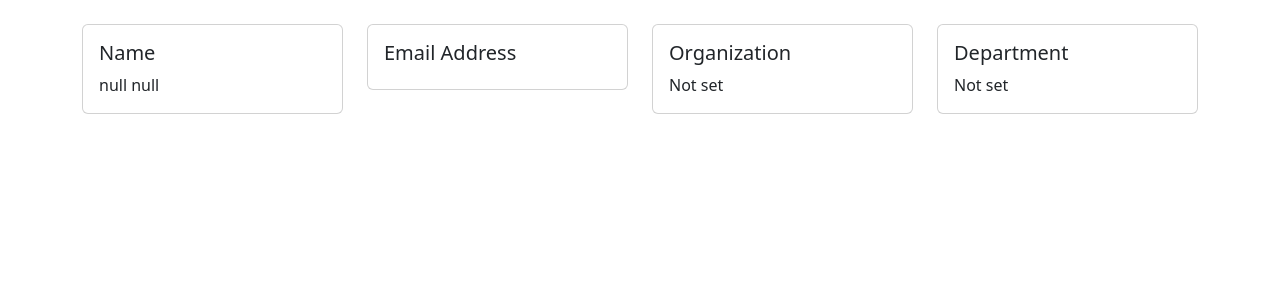
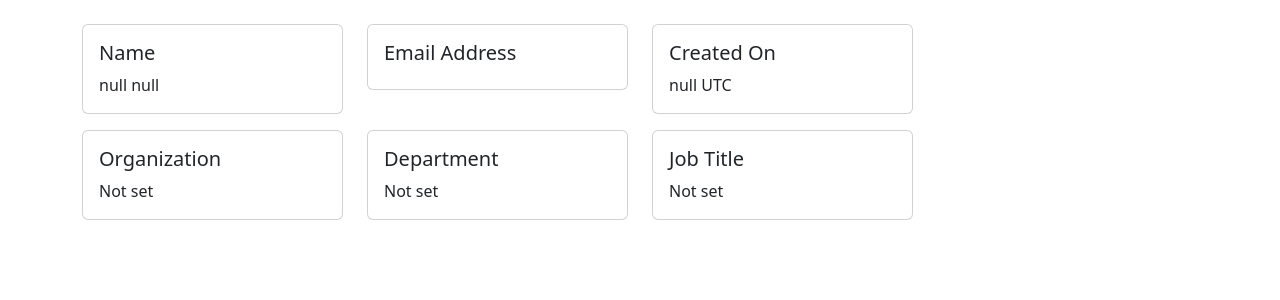
Before and after one commit to codegorilla/spring-boot, a Spring app: template src/main/resources/templates/users/details.html in a window 1280 px wide. Shown: the part 176-476 px from the top of the page. Run offline with Thymeleaf, Linux system fonts and the light colour scheme; the template is opened without the code that fills it, so the values that code supplies are empty; some of the project's set-up classes (security, data sources, template engines, error pages and the like) are left out, and stand-ins take their place.

Commit message:
Add created at timestamp and some formatting fixes

```diff
--- a/src/main/java/org/web/springboot/dto/RegistrationForm.java
+++ b/src/main/java/org/web/springboot/dto/RegistrationForm.java
@@ -26,4 +26,7 @@ public class RegistrationForm {
 
   @NotNull
   private Long departmentId;
+
+  @NotBlank
+  private String jobTitle;
 }
--- a/src/main/java/org/web/springboot/model/UserProfile.java
+++ b/src/main/java/org/web/springboot/model/UserProfile.java
@@ -24,4 +24,7 @@ public class UserProfile {
   @JoinColumn(name = "department_id", nullable = false)
   private Department department;
 
+  @Setter
+  @Column(length = 256)
+  private String jobTitle;
 }
--- a/src/main/java/org/web/springboot/service/RegistrationService.java
+++ b/src/main/java/org/web/springboot/service/RegistrationService.java
@@ -26,6 +26,7 @@ public class RegistrationService {
     var userProfile = new UserProfile();
     userProfile.setOrganization(form.getOrganization());
     userProfile.setDepartment(department);
+    userProfile.setJobTitle(form.getJobTitle());
 
     var user = new User();
     user.setFirstName(form.getFirstName());
--- a/src/main/resources/templates/users/details.html
+++ b/src/main/resources/templates/users/details.html
@@ -29,7 +29,7 @@
         </nav>
 
         <div class="container my-4">
-            <div class="row">
+            <div class="row gy-3 mb-3">
                 <div class="col-sm-3">
                     <div class="card">
                         <div class="card-body">
@@ -49,6 +49,17 @@
                 <div class="col-sm-3">
                     <div class="card">
                         <div class="card-body">
+                            <h5 class="card-title">Created On</h5>
+                            <p class="card-text" th:text="${#temporals.format(user.createdDate, 'MMM d, yyyy')} + ' UTC'">Jan 1, 2000 UTC</p>
+                        </div>
+                    </div>
+                </div>
+            </div>
+
+            <div class="row gy-3 mb-3">
+                <div class="col-sm-3">
+                    <div class="card">
+                        <div class="card-body">
                             <h5 class="card-title">Organization</h5>
                             <p class="card-text" th:text="${user.userProfile?.organization} ?: 'Not set'"></p>
                         </div>
@@ -62,73 +73,16 @@
                         </div>
                     </div>
                 </div>
+                <div class="col-sm-3">
+                    <div class="card">
+                        <div class="card-body">
+                            <h5 class="card-title">Job Title</h5>
+                            <p class="card-text" th:text="${user.userProfile?.jobTitle} ?: 'Not set'"></p>
+                        </div>
+                    </div>
+                </div>
             </div>
         </div>
-
-<!--        <div class="card shadow-sm">-->
-<!--            <div class="card-header bg-body d-flex align-items-center gap-3 py-3">-->
-<!--                <div class="rounded-circle bg-primary text-white d-flex align-items-center justify-content-center fw-semibold"-->
-<!--                     style="width: 56px; height: 56px; font-size: 1.25rem;"-->
-<!--                     th:text="|${#strings.substring(user.firstName,0,1)}${#strings.substring(user.lastName,0,1)}|">JD</div>-->
-<!--                <div class="flex-grow-1">-->
-<!--                    <h1 class="h4 mb-0" th:text="|${user.firstName} ${user.lastName}|">Jane Doe</h1>-->
-<!--                    <div class="text-body-secondary small" th:text="${user.emailAddress}"></div>-->
-<!--                </div>-->
-<!--                <span class="badge rounded-pill"-->
-<!--                      th:classappend="${user.active} ? 'text-bg-success' : 'text-bg-secondary'"-->
-<!--                      th:text="${user.active} ? 'Active' : 'Disabled'">Active</span>-->
-<!--            </div>-->
-
-<!--            <div class="card-body">-->
-<!--                <div class="row g-4">-->
-<!--                    <div class="col-md-6">-->
-<!--                        <h2 class="h6 text-uppercase text-body-secondary">Organization</h2>-->
-<!--                        <p class="mb-1"><i class="bi bi-building me-2"></i>-->
-<!--                            <span th:text="${user.userProfile?.organization} ?: 'Not set'"></span></p>-->
-<!--                        <p class="mb-0"><i class="bi bi-diagram-3 me-2"></i>-->
-<!--                            <span th:text="${user.userProfile?.department?.name} ?: 'Not set'"></span></p>-->
-<!--                    </div>-->
-<!--                    <div class="col-md-6">-->
-<!--                        <h2 class="h6 text-uppercase text-body-secondary">Account</h2>-->
-<!--                        <p class="mb-1"><i class="bi bi-envelope me-2"></i>-->
-<!--                            <a th:href="|mailto:${user.emailAddress}|" th:text="${user.emailAddress}"></a></p>-->
-<!--&lt;!&ndash;                        <p class="mb-0"><i class="bi bi-clock-history me-2"></i>&ndash;&gt;-->
-<!--&lt;!&ndash;                            Last login:&ndash;&gt;-->
-<!--&lt;!&ndash;                            <span th:text="${user.lastLogin != null} ? ${#temporals.format(user.lastLogin, 'MMM d, yyyy h:mm a')} : 'Never'"></span></p>&ndash;&gt;-->
-<!--                    </div>-->
-<!--                </div>-->
-<!--            </div>-->
-
-<!--            <div class="card-footer bg-body d-flex gap-2">-->
-<!--                <a th:href="@{/users/{id}/edit(id=${user.id})}" class="btn btn-primary btn-sm">Edit</a>-->
-<!--                <a th:href="@{/users}" class="btn btn-outline-secondary btn-sm">Back</a>-->
-<!--            </div>-->
-<!--        </div>-->
-
-    <!-- main -->
-<!--    <table class="table">-->
-<!--        <thead>-->
-<!--        <tr>-->
-<!--            <th scope="col">First Name</th>-->
-<!--            <th scope="col">Last Name</th>-->
-<!--            <th scope="col">Email Address</th>-->
-<!--            <th scope="col">Organization</th>-->
-<!--            <th scope="col">Department</th>-->
-<!--        </tr>-->
-<!--        </thead>-->
-<!--        <tbody>-->
-<!--            <tr th:each="user : ${users}">-->
-<!--                <td th:text="${user.firstName}"></td>-->
-<!--                <td th:text="${user.lastName}"></td>-->
-<!--                <td th:text="${user.emailAddress}"></td>-->
-<!--                <td th:text="${user.userProfile.organization}"></td>-->
-<!--                <td th:text="${user.userProfile.department.name}"></td>-->
-<!--                <td>-->
-<!--                    <a th:href="@{/users/{id}(id=${user.id})}" class="btn btn-primary btn-sm">View</a>-->
-<!--                </td>-->
-<!--            </tr>-->
-<!--        </tbody>-->
-<!--    </table>-->
 
     </section>
 </body>
--- a/src/main/resources/templates/users/list.html
+++ b/src/main/resources/templates/users/list.html
@@ -39,6 +39,7 @@
                             <th scope="col">Email Address</th>
                             <th scope="col">Organization</th>
                             <th scope="col">Department</th>
+                            <th scope="col">Job Title</th>
                         </tr>
                     </thead>
                     <tbody>
@@ -48,6 +49,7 @@
                             <td th:text="${user.emailAddress}"></td>
                             <td th:text="${user.userProfile.organization}"></td>
                             <td th:text="${user.userProfile.department.name}"></td>
+                            <td th:text="${user.userProfile.jobTitle}"></td>
                             <td>
                                 <a th:href="@{/users/{id}(id=${user.id})}" class="btn btn-primary btn-sm">View</a>
                             </td>
```
Also changed, not shown: src/main/java/org/web/springboot/model/User.java (+13 -1 lines), src/main/resources/templates/register.html (+8 -2 lines).
